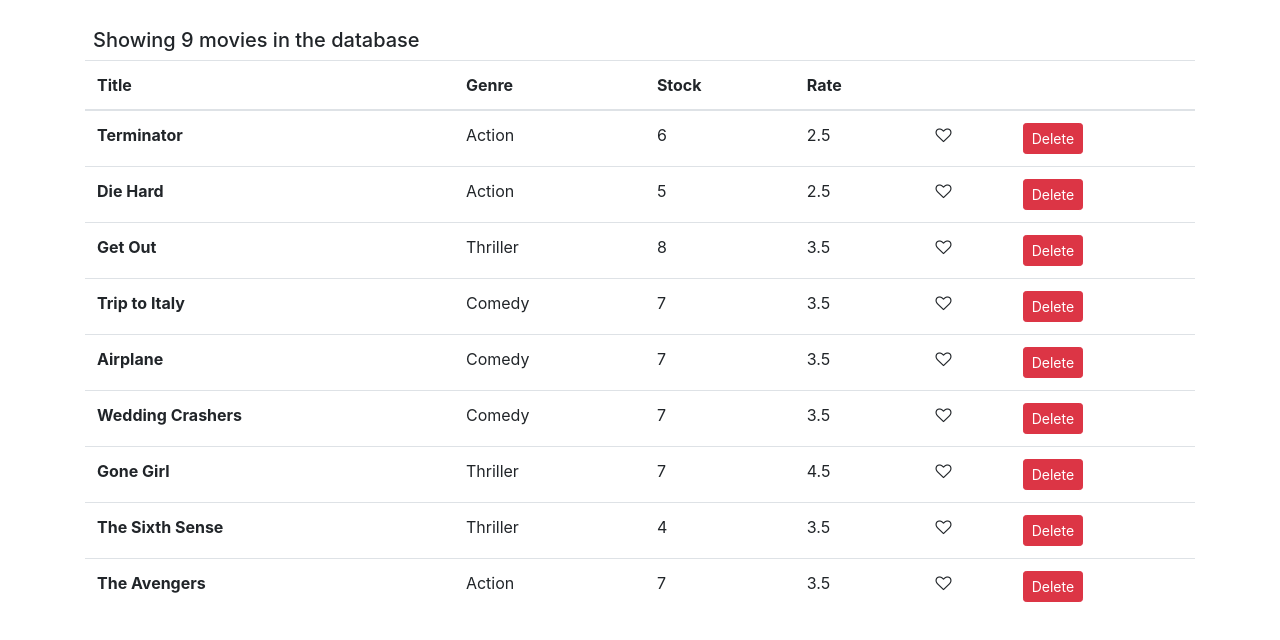
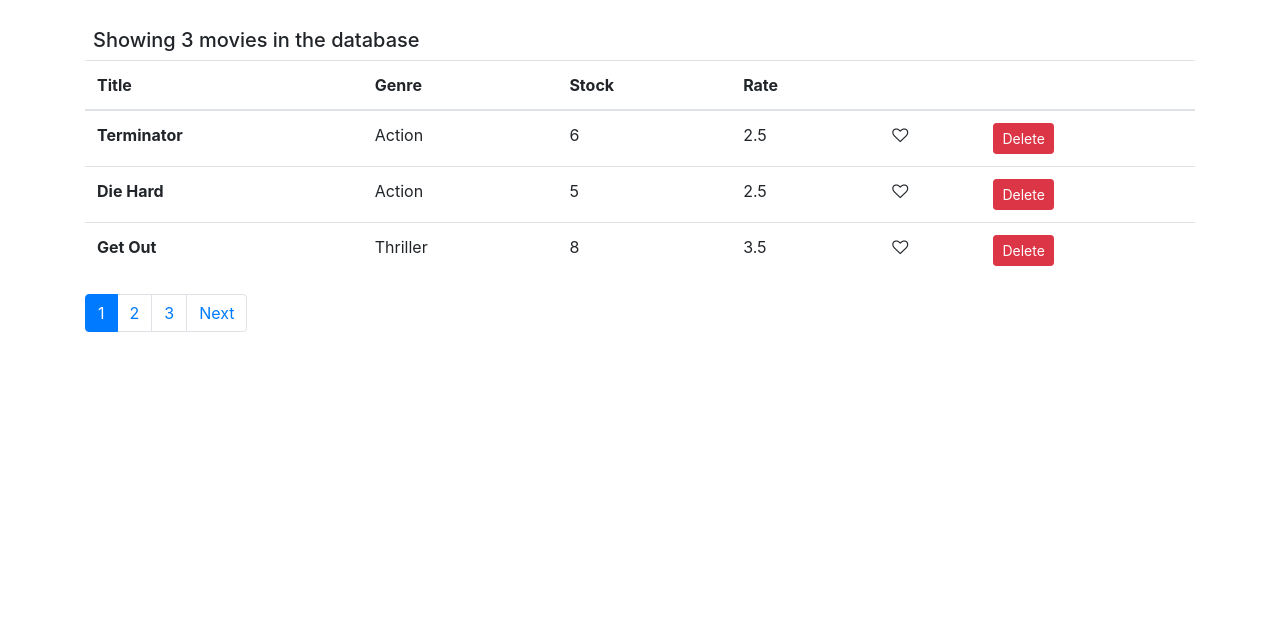
Before and after one commit to suxe/react-simple-crud, a React (Create React App) app: page / in a window 1280 px wide. Shown: the top 640 px of the page. Built offline with nearby package versions, Linux system fonts and the light colour scheme.

Commit message:
pagination pending to do

```diff
--- a/public/index.html
+++ b/public/index.html
@@ -2,42 +2,15 @@
 <html lang="en">
   <head>
     <meta charset="utf-8" />
-    <link rel="icon" href="%PUBLIC_URL%/favicon.ico" />
     <meta name="viewport" content="width=device-width, initial-scale=1" />
-    <meta name="theme-color" content="#000000" />
     <meta
       name="description"
       content="Web site created using create-react-app"
     />
-    <link rel="apple-touch-icon" href="%PUBLIC_URL%/logo192.png" />
-    <!--
-      manifest.json provides metadata used when your web app is installed on a
-      user's mobile device or desktop. See https://developers.google.com/web/fundamentals/web-app-manifest/
-    -->
-    <link rel="manifest" href="%PUBLIC_URL%/manifest.json" />
-    <!--
-      Notice the use of %PUBLIC_URL% in the tags above.
-      It will be replaced with the URL of the `public` folder during the build.
-      Only files inside the `public` folder can be referenced from the HTML.
-
-      Unlike "/favicon.ico" or "favicon.ico", "%PUBLIC_URL%/favicon.ico" will
-      work correctly both with client-side routing and a non-root public URL.
-      Learn how to configure a non-root public URL by running `npm run build`.
-    -->
     <title>React App</title>
   </head>
   <body>
     <noscript>You need to enable JavaScript to run this app.</noscript>
     <div id="root"></div>
-    <!--
-      This HTML file is a template.
-      If you open it directly in the browser, you will see an empty page.
-
-      You can add webfonts, meta tags, or analytics to this file.
-      The build step will place the bundled scripts into the <body> tag.
-
-      To begin the development, run `npm start` or `yarn start`.
-      To create a production bundle, use `npm run build` or `yarn build`.
-    -->
   </body>
 </html>
--- a/src/components/movies.jsx
+++ b/src/components/movies.jsx
@@ -1,28 +1,44 @@
 import React, { Component } from "react";
-import { getMovies, deleteMovie } from "../services/fakeMovieService";
+import {
+  getAllMovies,
+  getMovies,
+  deleteMovie
+} from "../services/fakeMovieService";
 import Like from "./like";
+import Pagination from "./pagination";
 
 class Movies extends Component {
   constructor(props) {
     super(props);
     this.state = {
+      pagination: {
+        current: 1,
+        perPage: 3,
+        total: getAllMovies().length,
+        pages: getAllMovies().length / 3
+      },
       movies: []
     };
   }
 
   componentDidMount() {
-    this.getMovies();
+    const { pagination } = this.state;
+    this.getMovies(0, pagination.perPage);
+    // this.createPagination();
   }
 
-  getMovies = () => {
-    const movies = getMovies();
+  getMovies = (from, to) => {
+    const movies = getMovies(from, to);
     this.setState({ movies });
+    console.log(movies);
+    return movies;
   };
 
   handleDelete = id => {
     // const updatedMovies = this.state.movies.filter(movie => movie._id !== id);
     const updatedMovies = deleteMovie(id);
     this.setState({ moveies: updatedMovies });
+    this.handlePaginate(this.state.pagination.current);
   };
 
   textInfo = () => {
@@ -40,12 +56,51 @@
     this.setState({ moveies: movies });
   };
 
+  handlePaginate = page => {
+    const { pagination } = this.state;
+    const from = (page - 1) * 3;
+    const to = from + pagination.perPage;
+    console.log("from: ", from);
+    console.log("to: ", to);
+    // console.log(pagination);
+    const movies = this.getMovies(from, to);
+    console.log(movies);
+
+    pagination.current = page;
+
+    // const newPagination = {
+    //   perpage: 3,
+    //   current: page,
+    //   total: movies.length,
+    //   pages: movies.length / 3
+    // };
+
+    this.setState({
+      movies,
+      pagination
+    });
+  };
+
+  createPagination = () => {
+    // we use setState with callback because we need get movies first
+    this.setState((state, props) => ({
+      pagination: {
+        perpage: 3,
+        total: state.movies.length,
+        current: 3,
+        pages: state.movies.length / 3
+      }
+    }));
+  };
+
   render() {
     const { movies } = this.state;
+    const { pagination } = this.state;
     return (
       <React.Fragment>
         <h5 className="m-2">{this.textInfo()}</h5>
         {movies.length > 0 && (
+          <React.Fragment>
             <table className="table table-hover">
               <thead>
                 <tr>
@@ -82,6 +137,13 @@
                 ))}
               </tbody>
             </table>
+
+            <Pagination
+              pages={pagination.pages}
+              current={pagination.current}
+              onPaginate={this.handlePaginate}
+            />
+          </React.Fragment>
         )}
       </React.Fragment>
     );
--- /dev/null
+++ b/src/components/pagination.jsx
@@ -0,0 +1,74 @@
+import React, { Component } from "react";
+
+class Pagination extends Component {
+  createPagination = () => {
+    const pagination = [];
+    const pageItems = this.createPageItems();
+    pagination.push(pageItems);
+
+    if (this.props.current > 1) {
+      const previous = this.createPrevious();
+      pagination.unshift(previous);
+    }
+
+    if (this.props.current !== this.props.pages) {
+      const next = this.createNext();
+      pagination.push(next);
+    }
+    // this.setState({ pagination });
+    return pagination;
+  };
+
+  createPageItems = () => {
+    const { pages, current } = this.props;
+    const items = [];
+    for (let i = 0; i < pages; i++) {
+      items.push(
+        <li
+          key={i.toString()}
+          className={`page-item ${current === i + 1 ? "active" : ""}`}
+          onClick={_e => this.props.onPaginate(i + 1)}
+        >
+          <span className="page-link">{i + 1}</span>
+        </li>
+      );
+    }
+    return items;
+  };
+
+  createPrevious = () => {
+    return (
+      <li
+        key={"prev"}
+        className="page-item"
+        onClick={_e => this.props.onPaginate(this.props.current - 1)}
+      >
+        <span className="page-link">Previous</span>
+      </li>
+    );
+  };
+
+  createNext = () => {
+    return (
+      <li
+        key={"next"}
+        className="page-item"
+        onClick={_e => this.props.onPaginate(this.props.current + 1)}
+      >
+        <span className="page-link">Next</span>
+      </li>
+    );
+  };
+
+  render() {
+    return (
+      <nav aria-label="Page navigation example">
+        <ul className="pagination" style={{ cursor: "pointer" }}>
+          {this.createPagination()}
+        </ul>
+      </nav>
+    );
+  }
+}
+
+export default Pagination;
--- a/src/services/fakeMovieService.js
+++ b/src/services/fakeMovieService.js
@@ -67,8 +67,12 @@
   }
 ];
 
-export function getMovies() {
+export function getAllMovies() {
   return movies;
+}
+
+export function getMovies(from, to) {
+  return movies.slice(from, to);
 }
 
 export function getMovie(id) {
```
Also changed, not shown: public/logo192.png (deleted), public/logo512.png (deleted), public/manifest.json (deleted). Lines whose indentation alone changed are shown as unchanged.
